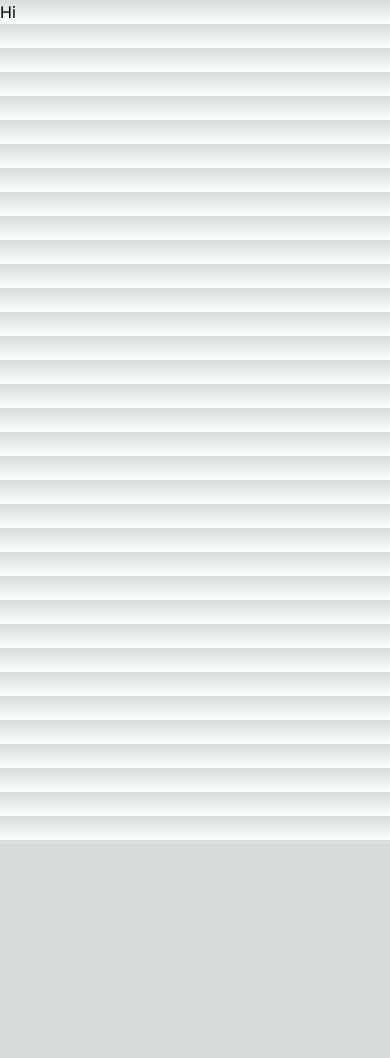
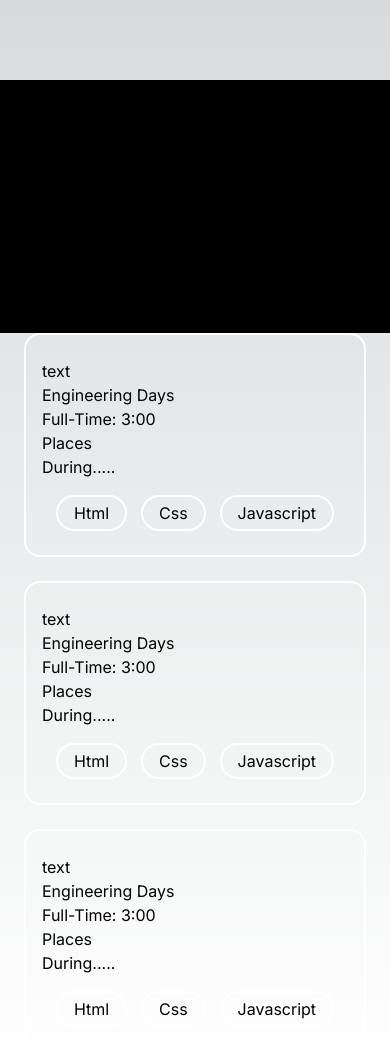
Before and after one commit to vitrasethy/evaluate-system, a Next.js app: page /home in a window 390 px wide. Shown: the top 1058 px of the page. Before the commit the page ends 844 px from the top, so only its background shows below. Built offline with nearby package versions, Linux system fonts and the light colour scheme.

Commit message:
mobile for home page

```diff
--- a/app/home/page.tsx
+++ b/app/home/page.tsx
@@ -1,7 +1,60 @@
 export default function home() {
-    return(
-        <main>
-            <h1>Hi</h1>
-        </main>
-    )
+  return (
+    <main>
+      <section className=" bg-black h-[30vh] mt-20">
+        <div className="text-center">
+        <h1 className="text-4xl tracking-tight font-extrabold  sm:text-5xl md:text-6xl">Evaluation System</h1>
+        <p className="max-w-2xl mx-auto font-medium">
+          Lorem ipsum dolor sit amet consectetur adipisicing elit. Officiis iste
+          laudantium facere dicta enim nihil ad rerum nulla possimus natus.
+        </p>
+        </div>
+      </section>
+
+      <section>
+        <div className=" border-2 border-white rounded-2xl px-4 py-6 mx-6 mb-6">
+            <div className="mb-4">
+            <p>text</p>
+            <p>Engineering Days</p>
+            <p>Full-Time: 3:00 </p>
+            <p>Places</p>
+            <p>During.....</p>
+            </div>
+            <div className="flex flex-wrap justify-evenly">
+                <button className="border-white border-2 px-4 py-1 rounded-3xl">Html</button>
+                <button className="border-white border-2 px-4 py-1 rounded-3xl">Css</button>
+                <button className="border-white border-2 px-4 py-1 rounded-3xl"> Javascript </button>
+            </div>
+        </div>
+        <div className=" border-2 border-white rounded-2xl px-4 py-6 mx-6 mb-6">
+        <div className="mb-4">
+            <p>text</p>
+            <p>Engineering Days</p>
+            <p>Full-Time: 3:00 </p>
+            <p>Places</p>
+            <p>During.....</p>
+            </div>
+            <div className="flex flex-wrap justify-evenly">
+                <button className="border-white border-2 px-4 py-1 rounded-3xl">Html</button>
+                <button className="border-white border-2 px-4 py-1 rounded-3xl">Css</button>
+                <button className="border-white border-2 px-4 py-1 rounded-3xl"> Javascript </button>
+            </div>
+        </div>
+        <div className=" border-2 border-white rounded-2xl px-4 py-6 mx-6 mb-6">
+        <div className="mb-4">
+            <p>text</p>
+            <p>Engineering Days</p>
+            <p>Full-Time: 3:00 </p>
+            <p>Places</p>
+            <p>During.....</p>
+            </div>
+            <div className="flex flex-wrap justify-evenly">
+                <button className="border-white border-2 px-4 py-1 rounded-3xl">Html</button>
+                <button className="border-white border-2 px-4 py-1 rounded-3xl">Css</button>
+                <button className="border-white border-2 px-4 py-1 rounded-3xl"> Javascript </button>
+            </div>
+        </div>
+      </section>
+    </main>
+  );
 }
```
